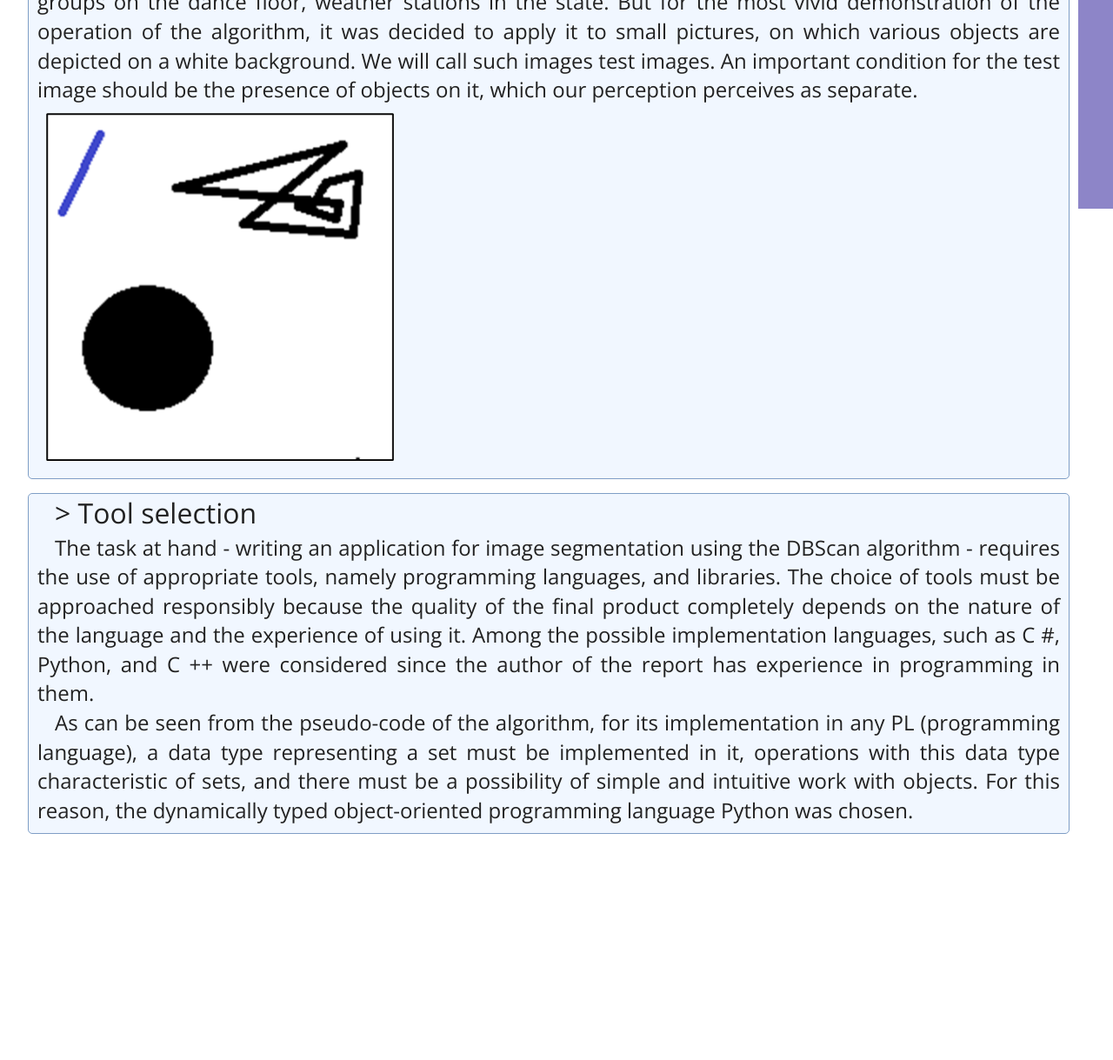
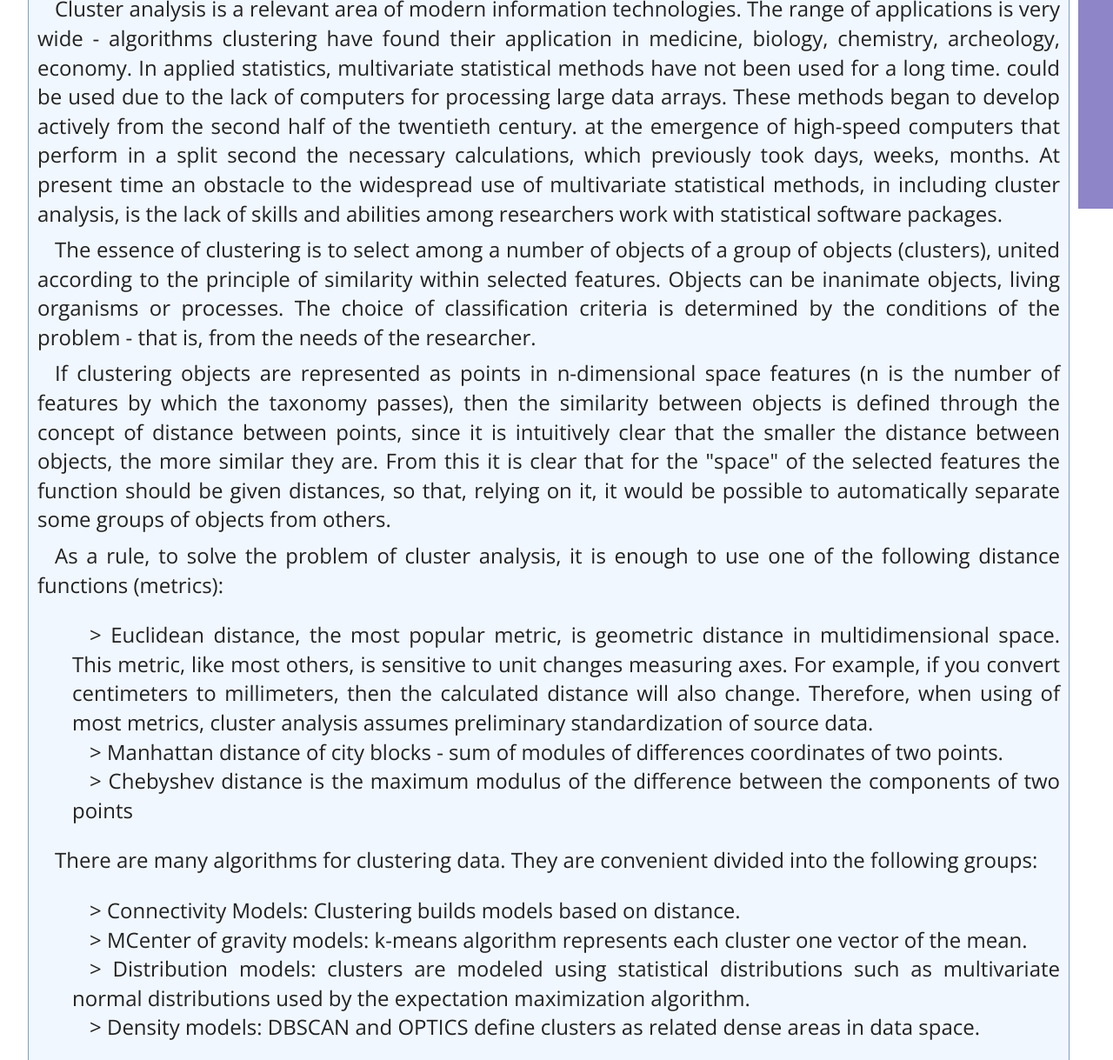
Before and after one commit to TigDang/MARGIZ, a website: page cases/DBSCAN.html in a window 1280 px wide. Shown: the part 590-1809 px from the top of the page at 87% size. Drawn offline with nearby package versions, Linux system fonts and the light colour scheme.

Commit message:
beta ver 2.3

```diff
--- a/cases/DBSCAN.html
+++ b/cases/DBSCAN.html
@@ -44,10 +44,6 @@
   <ul>
     <li><a href="../index.html">Main page</a>
     <li class="took"><a  href="">DBSCAN_project</a>
-    <li><a href="#4">Четыре</a>
-    <li><a href="#5">Пять</a>
-    <li><a href="#6">Шесть</a>
-    <li><a href="#7">Семь</a>
   </ul>
 </nav>
 <div class="contents">
@@ -56,8 +52,9 @@
   </H1>
   <h2>
     <ul>
-      <li><a href="#4">Formulation of the problem</a>
-      <li><a href="#5">Tool selection</a>
+      <li><a href="#intro">Introduction</a>
+      <li><a href="#formProbl">Formulation of the problem</a>
+      <li><a href="#toolSel">Tool selection</a>
       <li><a href="#4">Три</a>
       <li><a href="#4">Четыре</a>
       <li><a href="#5">Пять</a>
@@ -66,7 +63,88 @@
     </ul>
   </h2>
 </div>
-<div class="textblock">
+<div id="intro" class="textblock">
+  <H1>
+    > Introduction
+  </H1>
+  <h2>
+    Cluster analysis is a relevant area of modern
+    information technologies. The range of applications is very wide - algorithms
+    clustering have found their application in medicine, biology, chemistry, archeology,
+    economy. In applied statistics, multivariate statistical methods have not been used for a long time.
+    could be used due to the lack of computers for processing large
+    data arrays. These methods began to develop actively from the second half of the twentieth century. at
+    the emergence of high-speed computers that perform in a split second
+    the necessary calculations, which previously took days, weeks, months. At present
+    time an obstacle to the widespread use of multivariate statistical methods, in
+    including cluster analysis, is the lack of skills and abilities among researchers
+    work with statistical software packages.
+  </h2>
+  <h2>
+    The essence of clustering is to select among a number of
+    objects of a group of objects (clusters), united according to the principle of similarity within
+    selected features. Objects can be inanimate objects, living organisms
+    or processes. The choice of classification criteria is determined by the conditions of the problem - that is,
+    from the needs of the researcher.
+  </h2>
+  <h2>
+    If clustering objects are represented as points in n-dimensional space
+    features (n is the number of features by which the taxonomy passes), then the similarity
+    between objects is defined through the concept of distance between points, since
+    it is intuitively clear that the smaller the distance between objects, the more similar they are.
+    From this it is clear that for the "space" of the selected features the function should be given
+    distances, so that, relying on it, it would be possible to automatically separate
+    some groups of objects from others.
+  </h2>
+  <h2>
+    As a rule, to solve the problem of cluster analysis, it is enough to use
+    one of the following distance functions (metrics):
+    <ul>
+      <li>Euclidean distance, the most popular metric, is
+        geometric distance in multidimensional space. This
+        metric, like most others, is sensitive to unit changes
+        measuring axes. For example, if you convert centimeters to millimeters, then
+        the calculated distance will also change. Therefore, when using
+        of most metrics, cluster analysis assumes preliminary
+        standardization of source data.</li>
+      <li>Manhattan distance of city blocks - sum of modules of differences
+        coordinates of two points.</li>
+      <li>Chebyshev distance is the maximum modulus of the difference between the components of two points</li>
+    </ul>
+  </h2>
+  <h2>
+    There are many algorithms for clustering data. They are convenient
+    divided into the following groups:
+    <ul>
+      <li>Connectivity Models: Clustering builds models based on distance.</li>
+      <li>MCenter of gravity models: k-means algorithm represents each cluster
+        one vector of the mean.</li>
+      <li>Distribution models: clusters are modeled using
+        statistical distributions such as multivariate normal
+        distributions used by the expectation maximization algorithm.</li>
+      <li>Density models: DBSCAN and OPTICS define clusters as related
+        dense areas in data space.</li>
+    </ul>
+  </h2>
+  <h2>
+    Among other methods, DBSCAN (Density-based spatial clustering of applications with noise, DBSCAN) is firmly entrenched in practice.
+    data suggested by Maritin Esther, Hans-Peter Kriegel, Jörg Sander and Xiaowei
+    Su in 1996. This is the clustering algorithm, as written above, based on density - given
+    a set of points in some space, the algorithm groups together points that are closely
+    are located (points with many close neighbors), marking as noise the points that
+    are lonely in areas of low density (whose nearest neighbors lie
+    far). It is important to note that DBSCAN can be used with any function.
+    distance, which makes it very versatile.
+  </h2>
+  <h2>
+    DBSCAN is one of the most commonly used algorithms
+    clustering, and is most often mentioned in the scientific literature. In 2014 the algorithm
+    received the "time-tested" award (the award is given to algorithms that have received
+    significant attention in theory and practice) at the leading conference on
+    data mining.
+  </h2>
+</div>
+<div id="formProbl" class="textblock">
   <H1>
     > Formulation of the problem
   </H1>
@@ -80,7 +158,7 @@
   <img style="margin: 10px" src="../img/dbscan_testpic1.png">
 </div>
 <hr/>
-<div class="textblock">
+<div id="toolSel" class="textblock">
   <H1>
     > Tool selection
   </H1>
@@ -99,7 +177,7 @@
 </div>
 <footer>
   <div class="footerText">
-    Gizetdinov Marat, 2021 || ver 2.2 <span id="mobLabel">mobile</span>
+    Gizetdinov Marat, 2021 || ver 2.3 <span id="mobLabel">mobile</span>
     <br/>
     Polytech university
   </div>
--- a/css/forMobiles.css
+++ b/css/forMobiles.css
@@ -79,6 +79,11 @@
     border-radius: 5px;
     background-color: #F1F7FF;
   }
+
+  .textblock h2{
+    margin-top: 5px;
+  }
+
   .contents{
     float: left;
     text-align: justify;
--- a/css/main.css
+++ b/css/main.css
@@ -150,9 +150,6 @@ https://colorscheme.ru/#3D51S1T--k.G9
     color: black;
   }
 
-  a{
-    text-decoration: none;
-  }
 
   #header{
     height: 100px;
@@ -171,6 +168,10 @@ https://colorscheme.ru/#3D51S1T--k.G9
 
   a {
     text-decoration: none;
+  }
+  .contents a{
+    text-decoration: none;
+    color: black;
   }
 
   #logo:hover {
@@ -200,6 +201,10 @@ https://colorscheme.ru/#3D51S1T--k.G9
     border: 1px solid #7F9EC6;
     border-radius: 5px;
     background-color: #F1F7FF;
+  }
+
+  .textblock h2{
+    margin-top: 8px;
   }
 
   .contents{
```
Also changed, not shown: index.html (+1 -5 lines).
